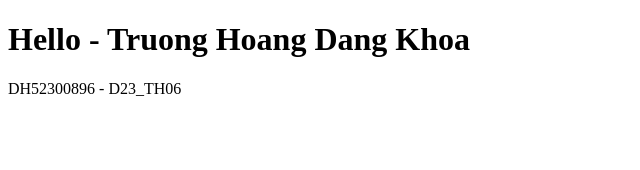
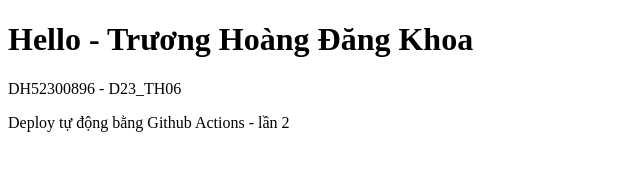
Before and after one commit to DangKhoa00896/projectLTWEB, a plain HTML site: page index.html in a window 1280 px wide. Shown: the whole page, without its empty margins (0-640 px from the left). Drawn offline with Linux system fonts and the light colour scheme.

Commit message:
feat: test auto deploy

```diff
--- a/index.html
+++ b/index.html
@@ -5,7 +5,8 @@
     <title>projectLTWEB</title>
 </head>
 <body>
-    <h1>Hello - Truong Hoang Dang Khoa</h1>
+    <h1>Hello - Trương Hoàng Đăng Khoa</h1>
     <p>DH52300896 - D23_TH06</p>
+    <p>Deploy tự động bằng Github Actions - lần 2</p>
 </body>
 </html>
```
